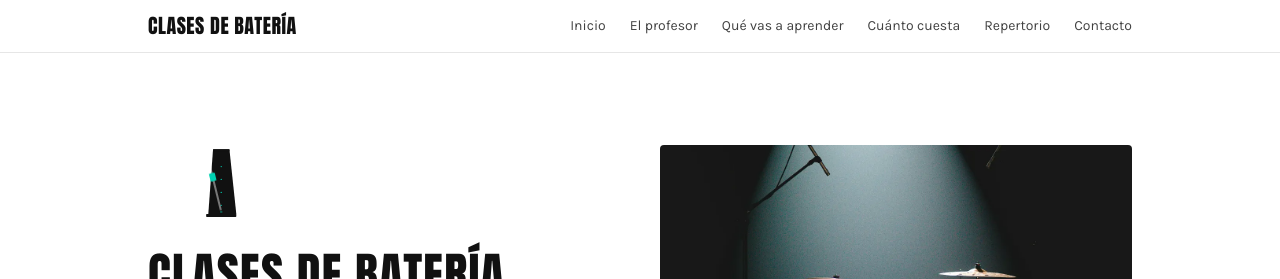
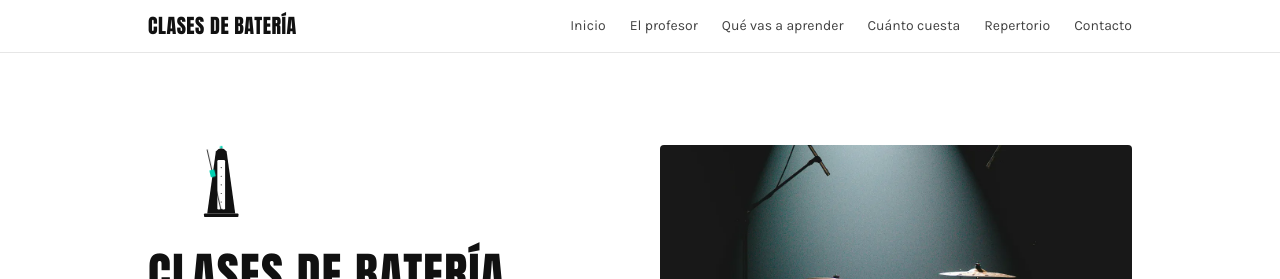
Before and after one commit to rimshotCl/clasesdebateria, a Next.js app: page / in a window 1280 px wide. Shown: the top 279 px of the page. Built offline with nearby package versions, Linux system fonts and the light colour scheme.

Commit message:
Actualizar diseño del metrónomo

```diff
--- a/components/Metronome.tsx
+++ b/components/Metronome.tsx
@@ -8,38 +8,42 @@ export default function Metronome({ className = "" }: { className?: string }) {
     >
       <style>{`
         @keyframes metronome-swing {
-          0%, 100% { transform: rotate(-16deg); }
-          50% { transform: rotate(16deg); }
+          0%, 100% { transform: rotate(-15deg); }
+          50% { transform: rotate(15deg); }
         }
         .metronome-pendulum {
-          transform-origin: 340px 440px;
+          transform-origin: 340px 435px;
           animation: metronome-swing 1.1s ease-in-out infinite;
         }
         @media (prefers-reduced-motion: reduce) {
           .metronome-pendulum { animation: none; }
         }
       `}</style>
-      <rect x="270" y="450" width="140" height="14" rx="3" fill="#111111" />
-      <path d="M280 450 L410 450 L378 150 L302 150 Z" fill="#111111" />
-      <rect x="302" y="150" width="76" height="10" rx="2" fill="#111111" />
-      <circle cx="340" cy="230" r="3" fill="#00d1b2" />
-      <circle cx="340" cy="290" r="3" fill="#00d1b2" />
-      <circle cx="340" cy="350" r="3" fill="#00d1b2" />
-      <circle cx="340" cy="410" r="3" fill="#00d1b2" />
+      <rect x="260" y="448" width="160" height="16" rx="4" fill="#111111" />
+      <path
+        d="M275 448 L405 448 L365 160 Q340 130 315 160 Z"
+        fill="#111111"
+      />
+      <rect x="322" y="200" width="36" height="230" rx="6" fill="#ffffff" />
+      <circle cx="340" cy="235" r="2.5" fill="#111111" />
+      <circle cx="340" cy="275" r="2.5" fill="#111111" />
+      <circle cx="340" cy="315" r="2.5" fill="#111111" />
+      <circle cx="340" cy="355" r="2.5" fill="#111111" />
+      <circle cx="340" cy="395" r="2.5" fill="#111111" />
       <g className="metronome-pendulum">
         <line
           x1="340"
-          y1="440"
+          y1="435"
           x2="340"
-          y2="120"
-          stroke="#ffffff"
+          y2="145"
+          stroke="#111111"
           strokeWidth="4"
           strokeLinecap="round"
         />
-        <rect x="326" y="255" width="28" height="38" rx="6" fill="#00d1b2" />
+        <rect x="328" y="240" width="24" height="34" rx="5" fill="#00d1b2" />
       </g>
-      <circle cx="340" cy="440" r="9" fill="#111111" />
-      <circle cx="340" cy="440" r="3.5" fill="#00d1b2" />
+      <circle cx="340" cy="140" r="6" fill="#00d1b2" />
+      <circle cx="340" cy="435" r="8" fill="#111111" />
     </svg>
   );
 }
```
